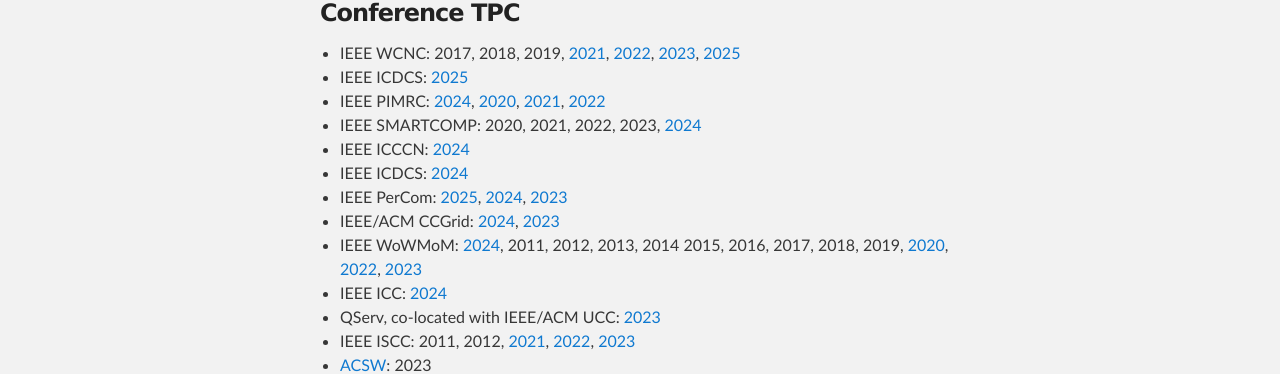
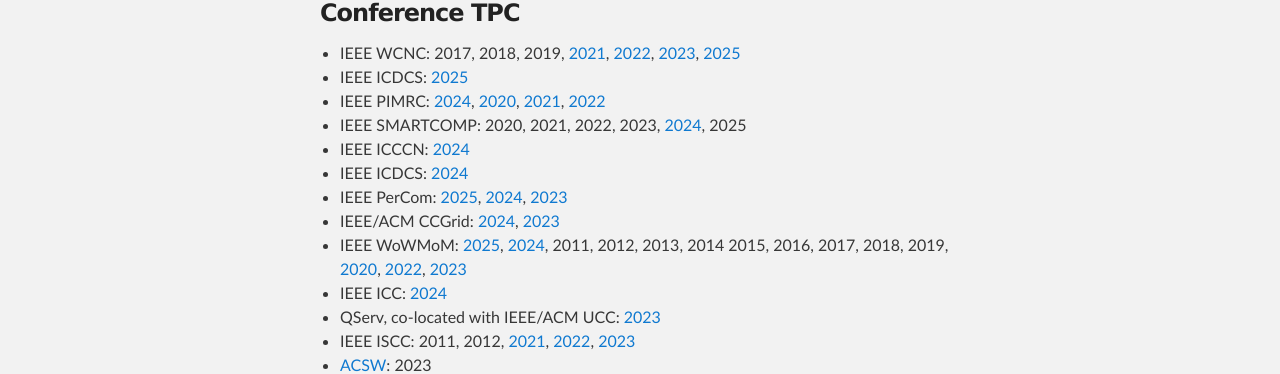
Before and after one commit to ccicconetti/ccicconetti.github.io, a Jekyll site: the page built from editorial.md, in a window 1280 px wide. Shown: the part 1072-1446 px from the top of the page. Built offline with Jekyll 4.4.1, drawn with Linux system fonts in a browser that asks for light colours.

Commit message:
Update TPC

```diff
--- a/editorial.md
+++ b/editorial.md
@@ -39,12 +39,12 @@ layout: page
 - IEEE WCNC: 2017, 2018, 2019, [2021](https://wcnc2021.ieee-wcnc.org/), [2022](https://wcnc2022.ieee-wcnc.org/), [2023](https://wcnc2023.ieee-wcnc.org/), [2025](https://wcnc2025.ieee-wcnc.org/)
 - IEEE ICDCS: [2025](https://icdcs2025.icdcs.org/)
 - IEEE PIMRC: [2024](https://pimrc2024.ieee-pimrc.org/), [2020](https://pimrc2020.ieee-pimrc.org/), [2021](https://pimrc2021.ieee-pimrc.org/), [2022](https://pimrc2022.ieee-pimrc.org/)
-- IEEE SMARTCOMP: 2020, 2021, 2022, 2023, [2024](https://smartcomp.w.waseda.jp/)
+- IEEE SMARTCOMP: 2020, 2021, 2022, 2023, [2024](https://smartcomp.w.waseda.jp/), 2025
 - IEEE ICCCN: [2024](https://icccn.org/icccn24/)
 - IEEE ICDCS: [2024](https://icdcs2024.icdcs.org/)
 - IEEE PerCom: [2025](https://www.percom.org/), [2024](https://www.percom.org/PerCom2024/), [2023](https://www.percom.org/PerCom2023/)
 - IEEE/ACM CCGrid: [2024](https://2024.ccgrid-conference.org/), [2023](https://ccgrid2023.iisc.ac.in/)
-- IEEE WoWMoM: [2024](https://www.cse.unsw.edu.au/~wowmom/2024/), 2011, 2012, 2013, 2014 2015, 2016, 2017, 2018, 2019, [2020](http://www.cs.ucc.ie/wowmom2020/), [2022](https://computing.ulster.ac.uk/WoWMoM2022/), [2023](https://coe.northeastern.edu/Groups/wowmom2023/index.html)
+- IEEE WoWMoM: [2025](https://wowmomconference2025.uta.edu/), [2024](https://www.cse.unsw.edu.au/~wowmom/2024/), 2011, 2012, 2013, 2014 2015, 2016, 2017, 2018, 2019, [2020](http://www.cs.ucc.ie/wowmom2020/), [2022](https://computing.ulster.ac.uk/WoWMoM2022/), [2023](https://coe.northeastern.edu/Groups/wowmom2023/index.html)
 - IEEE ICC: [2024](https://icc2024.ieee-icc.org/)
 - QServ, co-located with IEEE/ACM UCC: [2023](https://qserv23.github.io/)
 - IEEE ISCC: 2011, 2012, [2021](https://iscc2021.unipi.gr/), [2022](https://iscc2022.unipi.gr/), [2023](https://2023.ieee-iscc.org/)
```
